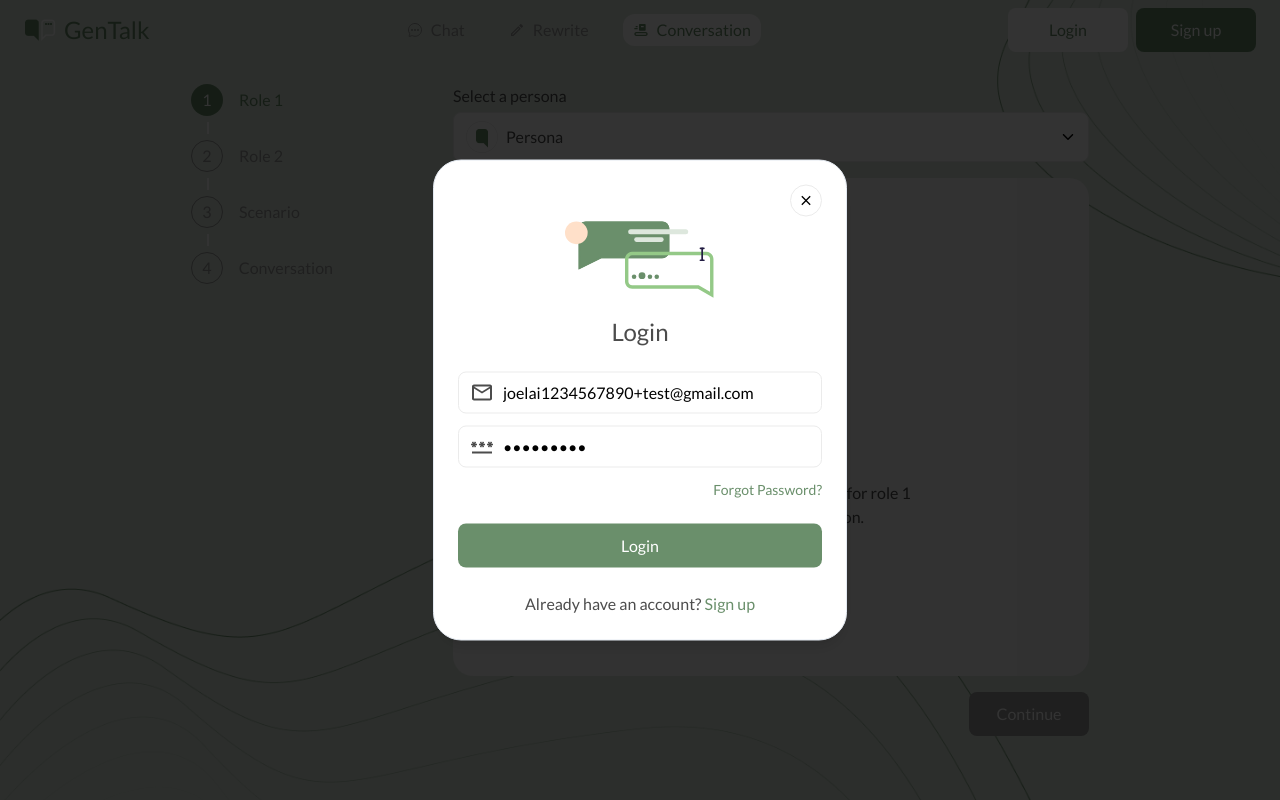
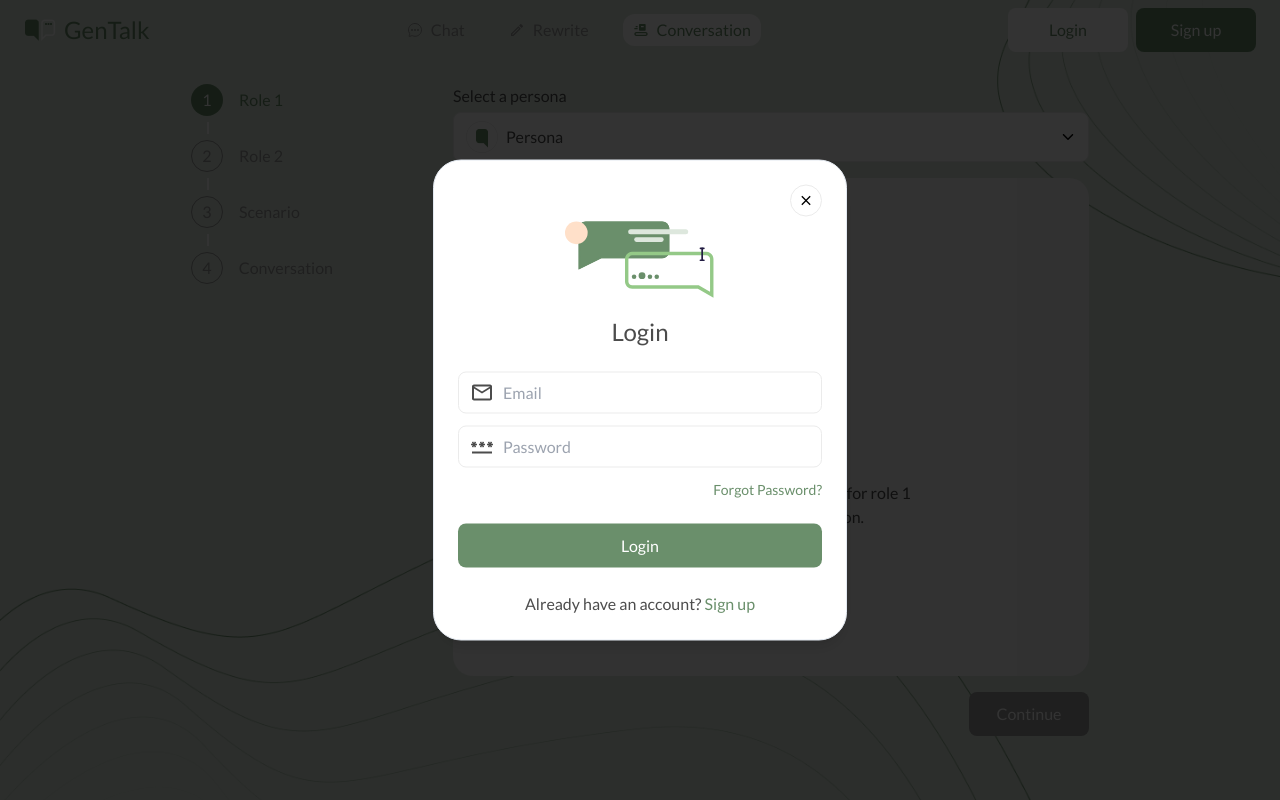
Before and after one commit to joelai1234/gen-talk-frontend, a React (Vite) app: page /conversation in a window 1280 px wide. Both pictures are taken after a click on the button "Login". Built offline with nearby package versions, Linux system fonts and the light colour scheme.

Commit message:
fix: eslint

```diff
--- a/src/components/SelectPersonaRole.tsx
+++ b/src/components/SelectPersonaRole.tsx
@@ -1,6 +1,6 @@
 import { Button } from '@/components/ui/button'
 import { useState } from 'react'
-import { IoIosArrowDown, IoMdAdd, IoMdSearch } from 'react-icons/io'
+import { IoIosArrowDown } from 'react-icons/io'
 import {
   Popover,
   PopoverClose,
@@ -19,7 +19,6 @@ import { createPersona, getMePersonas, updatePersona } from '@/apis/persona'
 import { useMutation, useQuery, useQueryClient } from '@tanstack/react-query'
 import { formatPersona } from '@/utils/persona'
 import { useAuth } from '@/services/auth/hooks/useAuth'
-import { cn } from '@/lib/utils'
 import Chip from '@/components/Chip'
 import EmojiPicker from 'emoji-picker-react'
 import { AiOutlineImport } from 'react-icons/ai'
--- a/src/components/auth/SignInBlock.tsx
+++ b/src/components/auth/SignInBlock.tsx
@@ -29,8 +29,8 @@ export default function SignInBlock({ setAuthAction }: SignInBlockProps) {
     formState: { errors }
   } = useForm<SignInInputs>({
     defaultValues: {
-      email: 'joelai1234567890+test@gmail.com',
-      password: 'Test1234!'
+      // email: 'joelai1234567890+test@gmail.com',
+      // password: 'Test1234!'
     }
   })
   const onSubmit: SubmitHandler<SignInInputs> = async (data) => {
--- a/src/pages/Rewrite.tsx
+++ b/src/pages/Rewrite.tsx
@@ -25,7 +25,7 @@ import {
   PopoverContent,
   PopoverTrigger
 } from '@/components/ui/popover'
-import { IoMdAdd, IoMdSearch } from 'react-icons/io'
+import { IoMdAdd } from 'react-icons/io'
 import { BsThreeDots } from 'react-icons/bs'
 import { PersonaLanguage, PersonaStyle, PersonaTone } from '@/enum/persona'
 import { cn } from '@/lib/utils'
```
